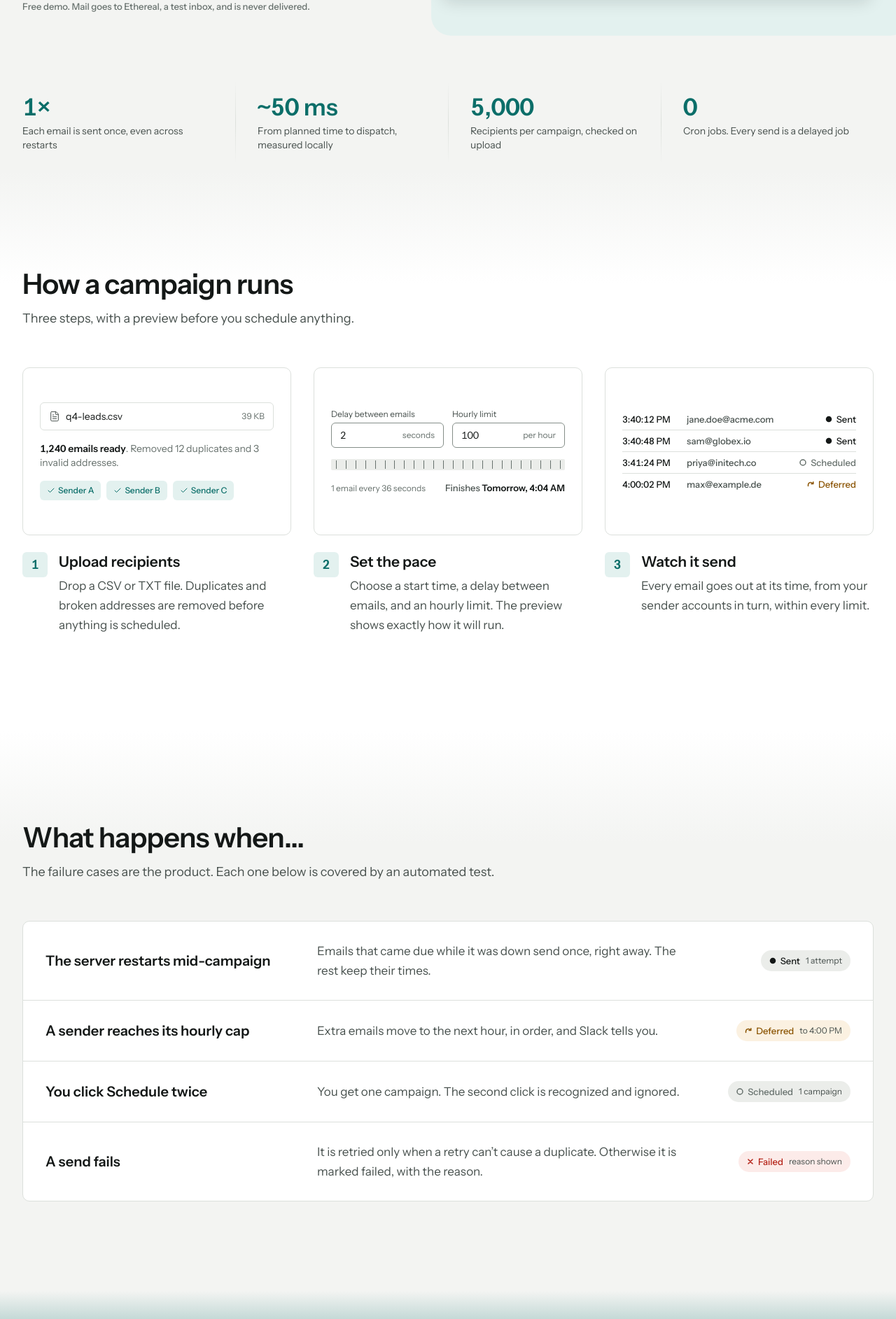
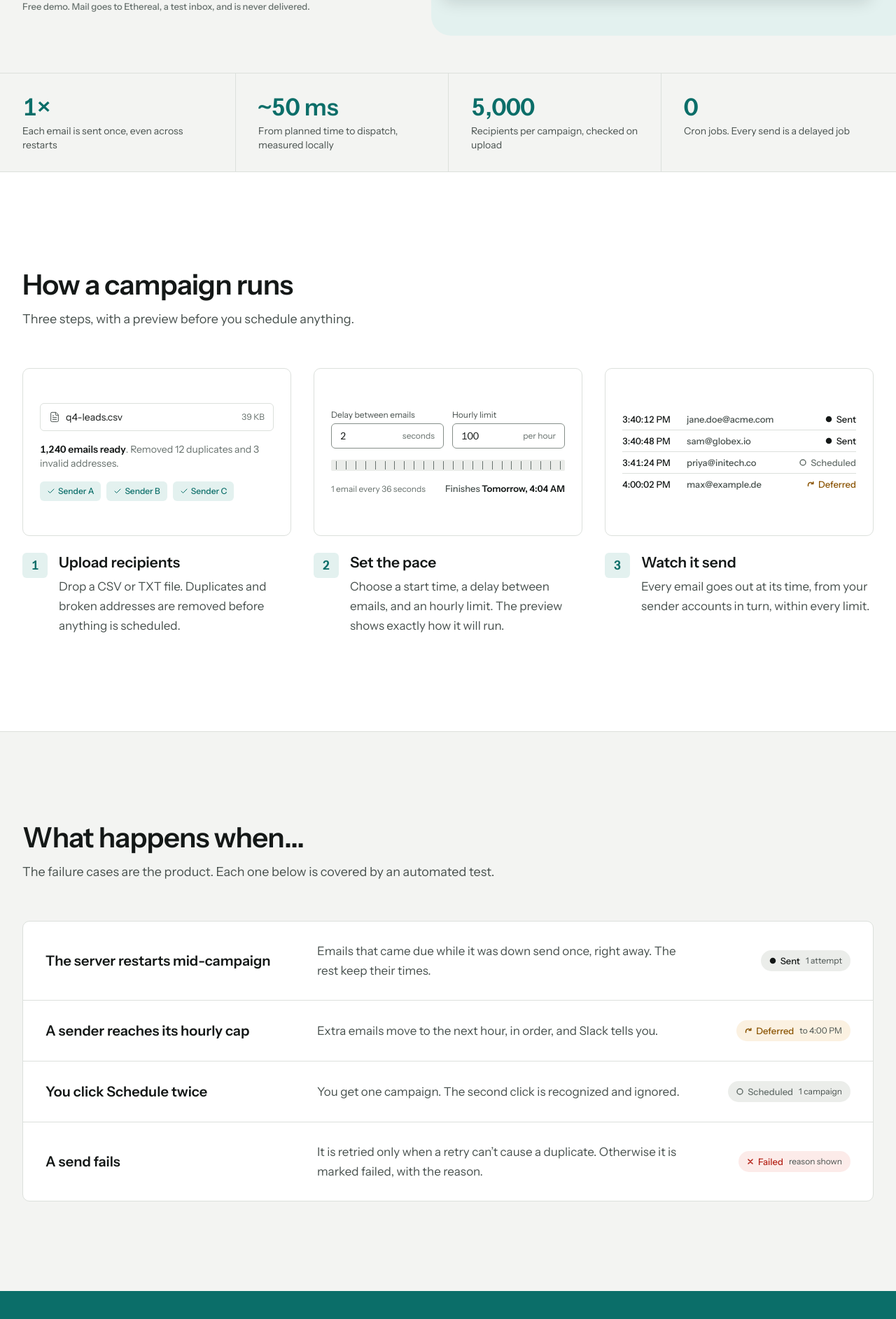
Before and after one commit to iteshxt/cadence, a Next.js app in the folder apps/web/: page / in a window 1280 px wide. Shown: the part 555-2440 px from the top of the page at 70% size. Built offline with nearby package versions, Linux system fonts and the light colour scheme; no server answers.

Commit message:
revert(web): restore section lines on the landing page
The blended section transitions didn't look right, so bring back the
hairline borders between sections and around the guarantees band.

This reverts commits f6e9042 and 60e3b0e.

```diff
--- a/apps/web/app/(marketing)/page.tsx
+++ b/apps/web/app/(marketing)/page.tsx
@@ -68,16 +68,6 @@ const PROOF_FILL: Partial<Record<EmailStatus, string>> = {
   sending: 'bg-signal-soft',
 };
 
-/**
- * Sections meet with a short vertical blend from the previous section's color instead of a hard
- * edge (design.md §8.1). The solid color below the blend is the section's own.
- */
-type Tone = 'canvas' | 'surface' | 'signal';
-const blend = (from: Tone, to: Tone, px = 160): CSSProperties => ({
-  backgroundColor: `var(--${to})`,
-  backgroundImage: `linear-gradient(to bottom, var(--${from}) 0, var(--${to}) ${px}px)`,
-});
-
 /** Staggered entrance for the hero: the page's single load-time sequence (design.md §9). */
 const rise = (ms: number): CSSProperties => ({ animationDelay: `${ms}ms` });
 
@@ -113,22 +103,18 @@ function Section({
   intro,
   children,
   tone = 'surface',
-  from,
 }: {
   id: string;
   title: string;
   intro: string;
   children: ReactNode;
   tone?: 'surface' | 'canvas';
-  /** The color of the section above, blended into this one. */
-  from: Tone;
 }) {
   return (
     <section
       id={id}
       aria-labelledby={`${id}-title`}
-      style={blend(from, tone)}
-      className="flex min-h-svh items-center"
+      className={`flex min-h-svh items-center border-t border-line ${tone === 'canvas' ? 'bg-canvas' : 'bg-surface'}`}
     >
       <div className="mx-auto w-full max-w-[1280px] px-8 py-24 max-md:px-4 max-md:py-16">
         <Reveal>
@@ -189,17 +175,15 @@ export default function LandingPage() {
             </div>
           </div>
 
-          <div style={rise(600)} className="motion-safe:animate-rise">
+          <div style={rise(600)} className="border-t border-line motion-safe:animate-rise">
             <dl className="mx-auto grid max-w-[1280px] grid-cols-2 px-8 max-md:px-4 lg:grid-cols-4">
               {guarantees.map((g, i) => (
                 <div
                   key={g.label}
                   className={cn(
                     'py-7 pr-6 max-lg:py-5',
-                    // Soft dividers that fade out at both ends instead of hard rules.
-                    'relative before:absolute before:inset-y-3 before:left-0 before:w-px before:bg-linear-to-b before:from-transparent before:via-line before:to-transparent',
-                    i === 0 ? 'before:hidden' : 'lg:pl-8',
-                    i % 2 === 1 ? 'max-lg:pl-6' : 'max-lg:before:hidden',
+                    i > 0 && 'lg:border-l lg:border-line lg:pl-8',
+                    i % 2 === 1 && 'max-lg:border-l max-lg:border-line max-lg:pl-6',
                   )}
                 >
                   <dt className="sr-only">{g.label}</dt>
@@ -215,7 +199,6 @@ export default function LandingPage() {
 
         <Section
           id="how"
-          from="canvas"
           title="How a campaign runs"
           intro="Three steps, with a preview before you schedule anything."
         >
@@ -246,7 +229,6 @@ export default function LandingPage() {
 
         <Section
           id="reliability"
-          from="surface"
           tone="canvas"
           title="What happens when…"
           intro="The failure cases are the product. Each one below is covered by an automated test."
@@ -280,8 +262,7 @@ export default function LandingPage() {
         <div className="flex min-h-svh flex-col">
           <section
             aria-labelledby="start-title"
-            style={blend('canvas', 'signal', 200)}
-            className="flex flex-1 items-center text-signal-fg"
+            className="flex flex-1 items-center bg-signal text-signal-fg"
           >
             <div className="mx-auto flex w-full max-w-[1280px] flex-col items-center px-8 py-24 text-center max-md:px-4 max-md:py-16">
               <TicksMark onAccent />
@@ -301,8 +282,8 @@ export default function LandingPage() {
             </div>
           </section>
 
-          <footer style={blend('signal', 'canvas', 96)}>
-            <div className="mx-auto grid max-w-[1280px] gap-8 px-8 pt-28 pb-12 max-md:px-4 md:grid-cols-[minmax(0,1fr)_auto]">
+          <footer className="bg-canvas">
+            <div className="mx-auto grid max-w-[1280px] gap-8 px-8 py-12 max-md:px-4 md:grid-cols-[minmax(0,1fr)_auto]">
               <div className="flex flex-col gap-3">
                 <Logo size="lg" />
                 <p className="max-w-[48ch] text-body text-ink-3">
```
Also changed, not shown: 1 other file (tests, documents, lock files or other folders).
